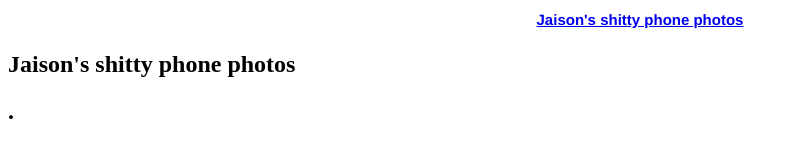
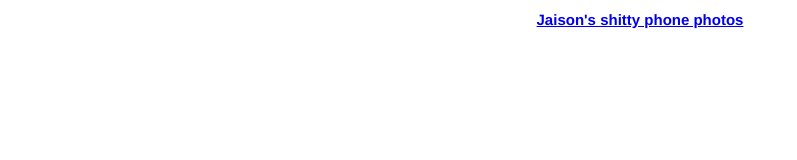
Before and after one commit to blrocky/photos.blrocky.com, a plain HTML site: page private/2019/09/20/index.html in a window 1280 px wide. Shown: the whole page, without its empty margins (0-797 px from the left). Drawn offline with Linux system fonts and the light colour scheme.

Commit message:
Update index.html

```diff
--- a/private/2019/09/20/index.html
+++ b/private/2019/09/20/index.html
@@ -7,6 +7,6 @@
     <a>
       <div class="paragraph Body" style="line-height: 16px; margin-bottom: 0px; margin-top: 0px; padding-bottom: 0pt; padding-top: 0pt; text-align: center; "><a href="https://photos.app.goo.gl/erXyEoppgNdEDyqp7" style="font-family: 'Helvetica-Bold', 'Helvetica', 'Arial', 'sans-serif'; font-size: 15px; font-style: normal; font-variant: normal; font-weight: bold; letter-spacing: 0; line-height: 23px; opacity: 1.00; text-transform: none; ">Jaison's shitty phone photos</a></div>
 	</div>
-    <h2>Jaison's shitty phone photos<h2> <a href="https://photos.app.goo.gl/erXyEoppgNdEDyqp7"></a>.</p>
+
   </body>
 </html>
```
